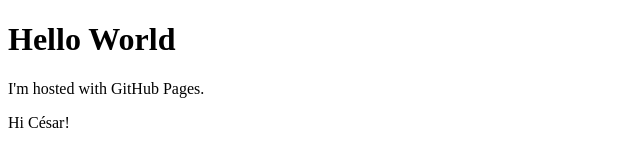
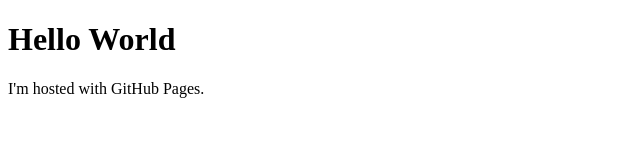
Before and after one commit to descobarparra/descobarparra.github.io, a plain HTML site: page index.html in a window 1280 px wide. Shown: the full height of the page, 0-640 px from the left. Drawn offline with Linux system fonts and the light colour scheme.

Commit message:
Update index.html

```diff
--- a/index.html
+++ b/index.html
@@ -3,6 +3,5 @@
 <body>
 <h1>Hello World</h1>
 <p>I'm hosted with GitHub Pages.</p>
-<p>Hi César! </p>
 </body>
 </html>
```
